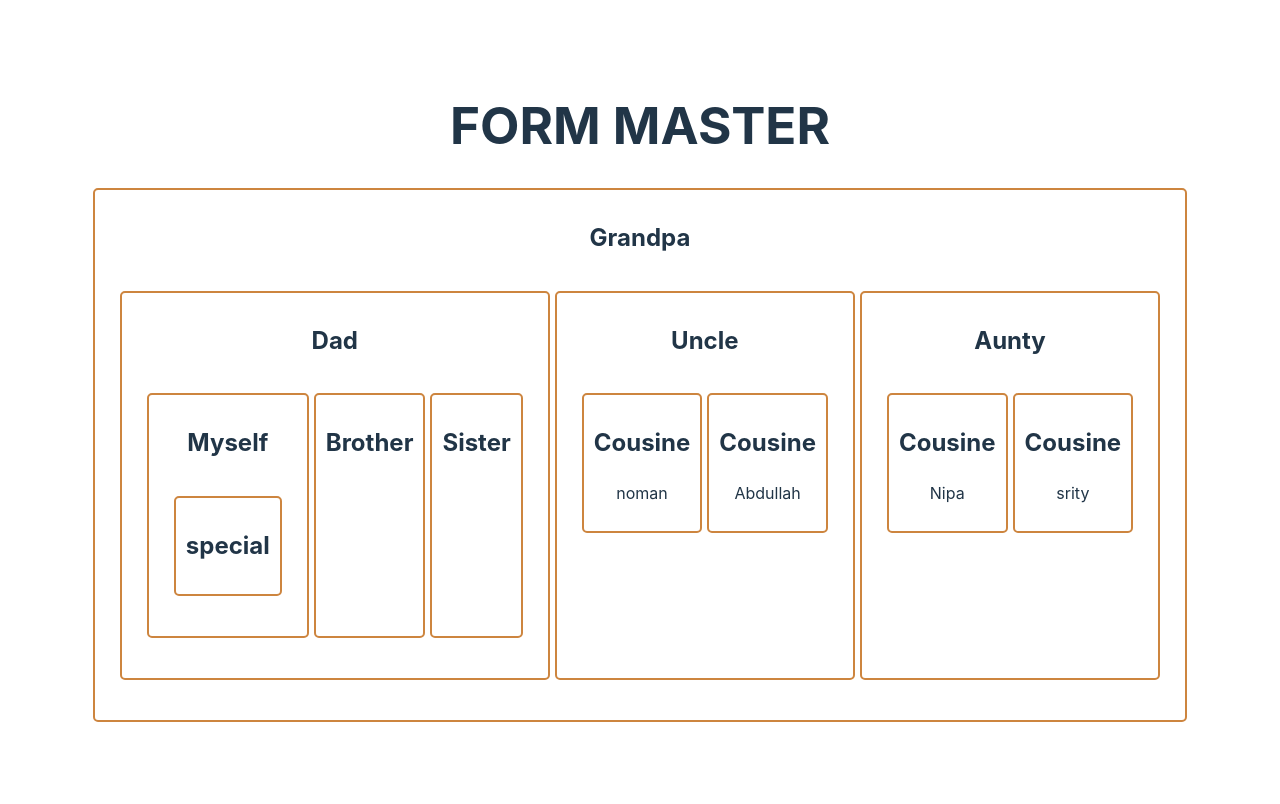
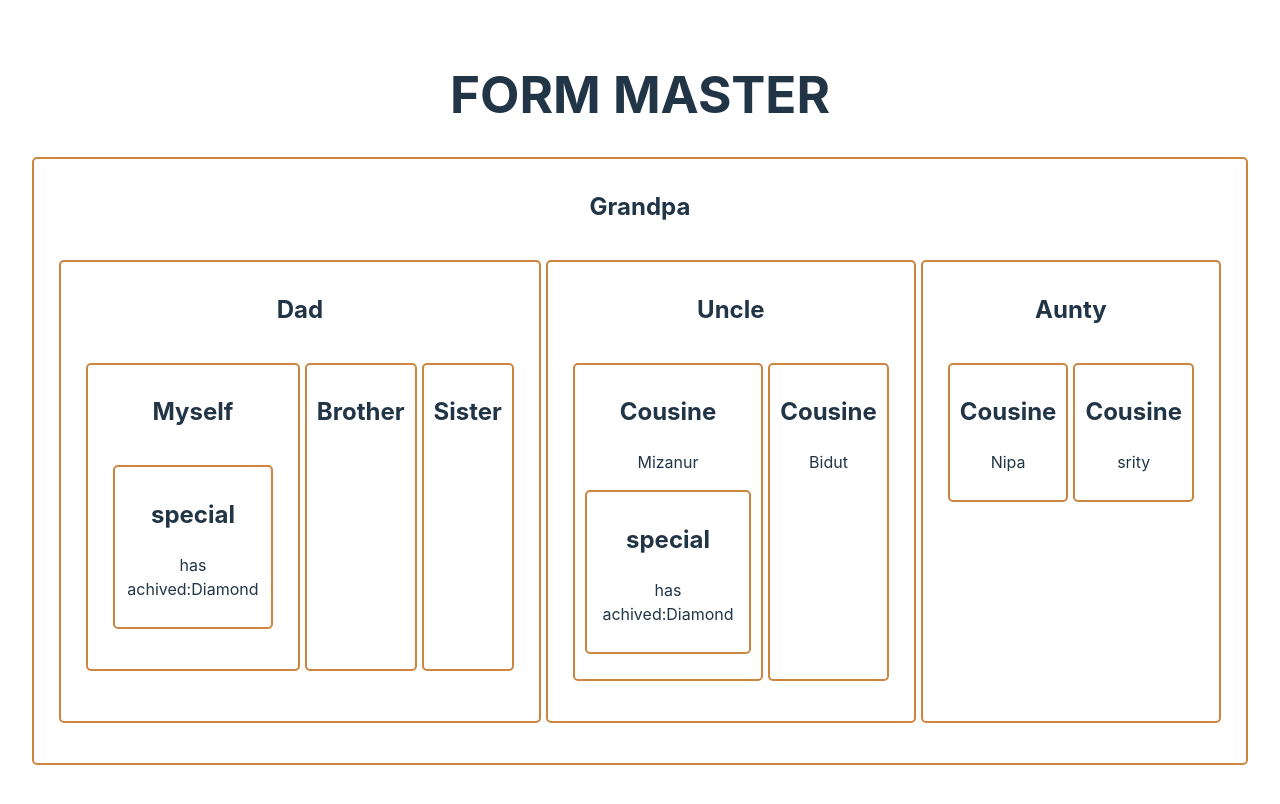
Before and after one commit to naeem182/React-form-master, a React (Vite) app: page / in a window 1280 px wide. Shown: the top 804 px of the page. Built offline with nearby package versions, Linux system fonts and the light colour scheme.

Commit message:
props drilling

```diff
--- a/src/ComponentList/Dad.jsx
+++ b/src/ComponentList/Dad.jsx
@@ -2,12 +2,12 @@ import Brother from "./Dad/Brother"
 import Myself from "./Dad/Myself"
 import Sister from "./Dad/Sister"
 
-const Dad = () => {
+const Dad = ({ asset }) => {
     return (
         <div>
             <h2>Dad</h2>
             <section className="flex" >
-                <Myself></Myself>
+                <Myself asset={asset}></Myself>
                 <Brother></Brother>
                 <Sister></Sister>
             </section>
--- a/src/ComponentList/Dad/Myself.jsx
+++ b/src/ComponentList/Dad/Myself.jsx
@@ -1,12 +1,12 @@
 import Special from "../Myself/Special"
 
 
-const Myself = () => {
+const Myself = ({ asset }) => {
     return (
         <div>
             <h2>Myself</h2>
             <section className="flex">
-                <Special></Special>
+                <Special asset={asset}></Special>
             </section>
         </div>
     )
--- a/src/ComponentList/Grandpa.jsx
+++ b/src/ComponentList/Grandpa.jsx
@@ -5,13 +5,14 @@ import './Grandpa.css'
 
 
 const Grandpa = () => {
+    const asset = 'Diamond';
     return (
         <div className="grandpa">
             <div>
                 <h2>Grandpa</h2>
                 <section className="flex">
-                    <Dad></Dad>
-                    <Uncle></Uncle>
+                    <Dad asset={asset}></Dad>
+                    <Uncle asset={asset}></Uncle>
                     <Aunty></Aunty>
                 </section>
             </div>
--- a/src/ComponentList/Myself/Special.jsx
+++ b/src/ComponentList/Myself/Special.jsx
@@ -1,9 +1,10 @@
 
 
-const Special = () => {
+const Special = ({ asset }) => {
     return (
         <div>
             <h2>special</h2>
+            <p>has achived:{asset}</p>
         </div>
     )
 }
--- a/src/ComponentList/Uncle.jsx
+++ b/src/ComponentList/Uncle.jsx
@@ -1,13 +1,13 @@
 import Cousine from "./Uncle/Cousine"
 
 
-const Uncle = () => {
+const Uncle = ({ asset }) => {
     return (
         <div>
             <h2>Uncle</h2>
             <section className="flex">
-                <Cousine name={'noman'}></Cousine>
-                <Cousine name={'Abdullah'}></Cousine>
+                <Cousine name={'Mizanur'} asset={asset}></Cousine>
+                <Cousine name={'Bidut'}></Cousine>
             </section>
         </div>
     )
--- a/src/ComponentList/Uncle/Cousine.jsx
+++ b/src/ComponentList/Uncle/Cousine.jsx
@@ -1,10 +1,14 @@
+import Special from "../Myself/Special"
 
 
-const Cousine = ({ name }) => {
+const Cousine = ({ name, asset }) => {
     return (
         <div>
             <h2>Cousine</h2>
             <p>{name}</p>
+            <section>
+                {asset && <Special asset={asset}></Special>}
+            </section>
         </div>
     )
 }
```
